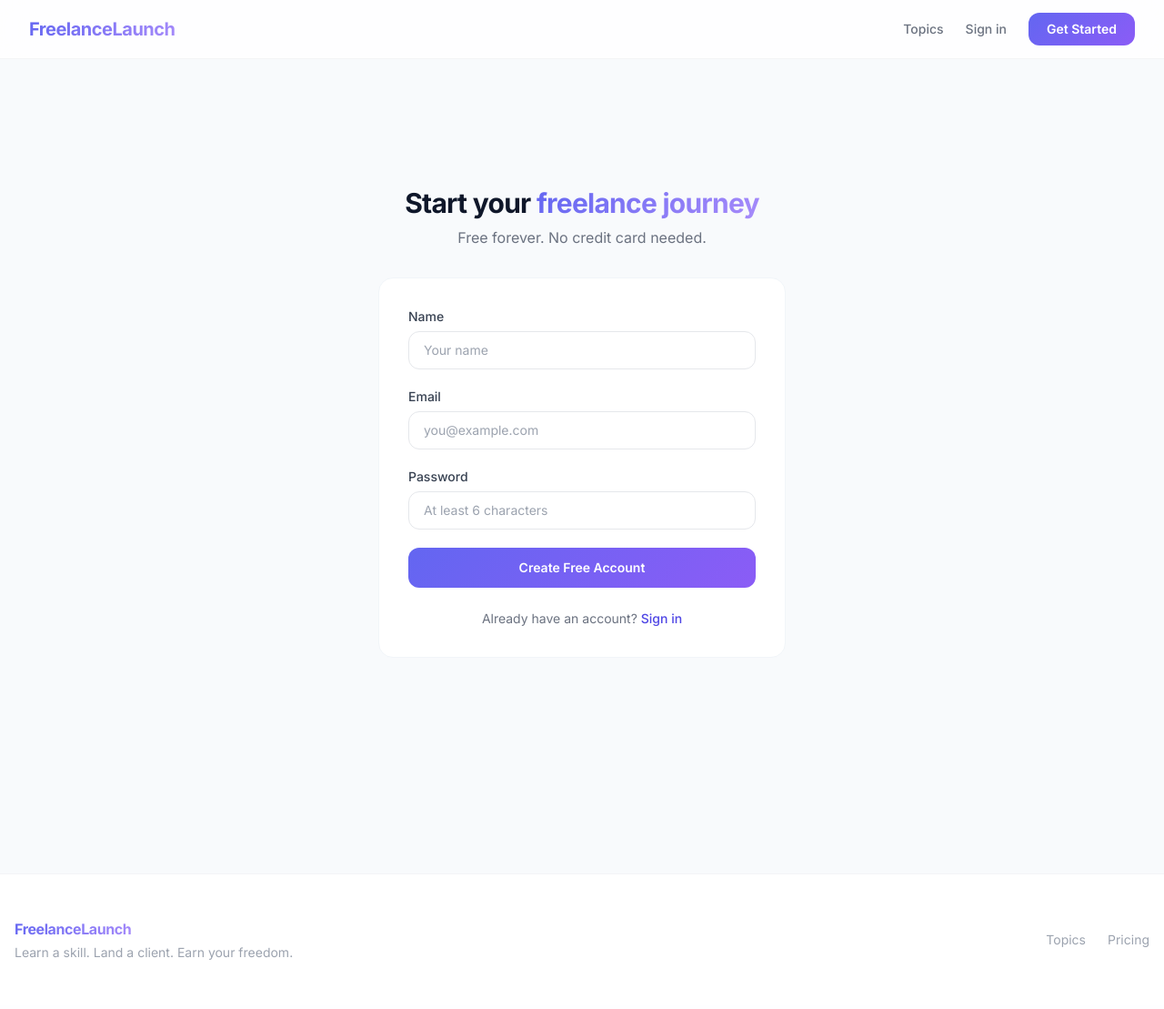
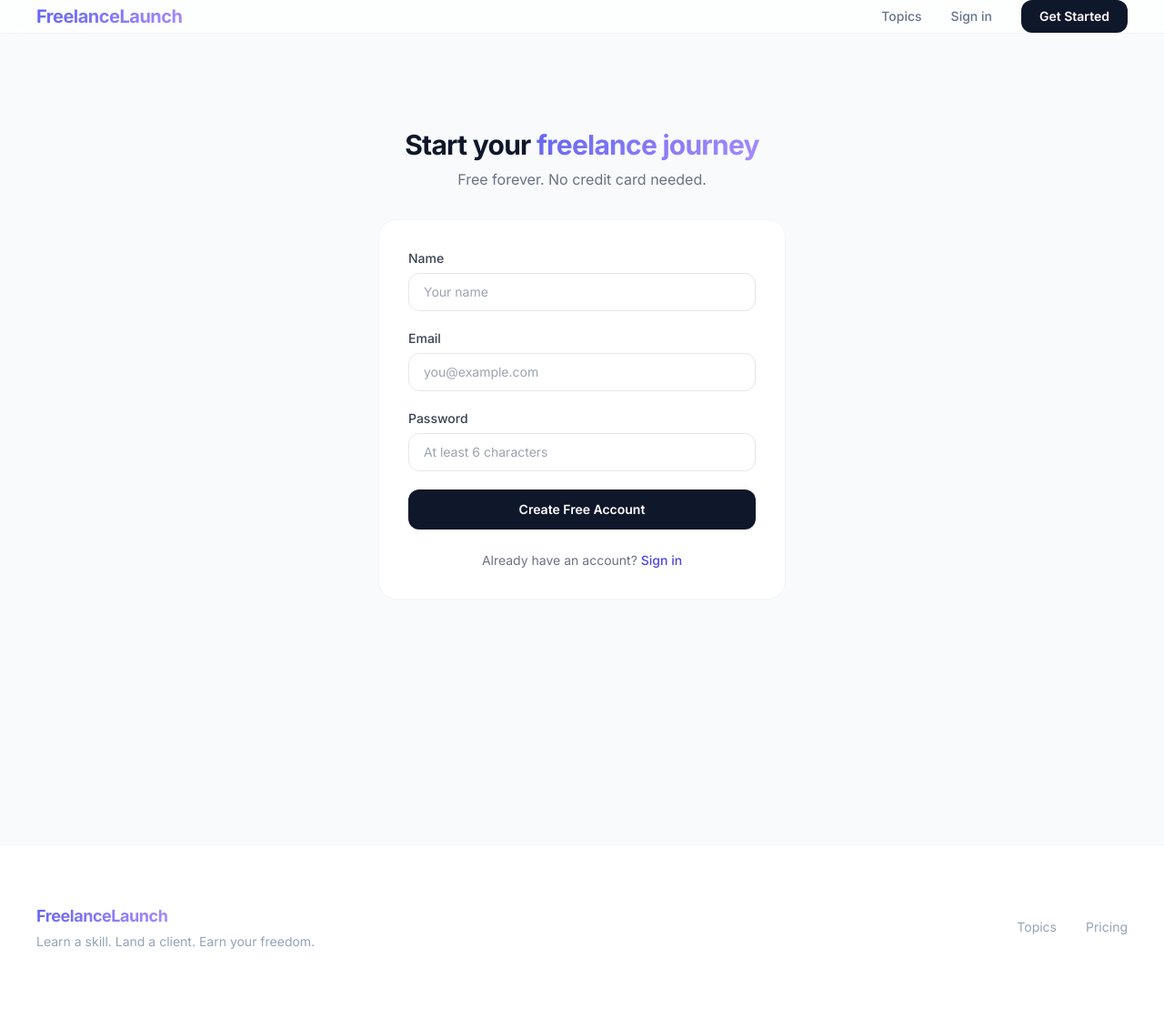
Before and after one commit to Djd11/freelancelaunch, a Flask app: page /auth/signup in a window 1280 px wide. Shown: the whole page at 91% size. Before the commit the page ends 1055 px from the top, so only its background shows below. Run offline with Flask 3, Linux system fonts and the light colour scheme; some libraries are stand-ins or nearby versions.

Commit message:
redesign: contemporary design system — neutral+accent, tighter typography, softer cards, cleaner nav, stronger whitespace

```diff
--- a/templates/base.html
+++ b/templates/base.html
@@ -10,131 +10,164 @@
         @import url('https://fonts.googleapis.com/css2?family=Inter:wght@300;400;500;600;700;800&display=swap');
         * { font-family: 'Inter', sans-serif; }
 
-        .gradient-primary {
-            background: linear-gradient(135deg, #6366f1 0%, #8b5cf6 50%, #a78bfa 100%);
+        /* ─── Design Tokens ─────────────────────────────── */
+        :root {
+            --accent: #6366f1;
+            --accent-light: #eef2ff;
+            --accent-mid: #a5b4fc;
+            --surface: #ffffff;
+            --surface-subtle: #f8fafc;
+            --border: #f1f5f9;
+            --border-strong: #e2e8f0;
+            --text: #0f172a;
+            --text-secondary: #64748b;
+            --text-muted: #94a3b8;
+            --radius: 20px;
+            --radius-sm: 12px;
+            --shadow-sm: 0 1px 3px rgba(0,0,0,0.04);
+            --shadow: 0 4px 24px rgba(0,0,0,0.04);
+            --shadow-lg: 0 8px 40px rgba(0,0,0,0.06);
         }
+
         .gradient-text {
-            background: linear-gradient(135deg, #6366f1 0%, #a78bfa 100%);
+            background: linear-gradient(135deg, var(--accent) 0%, #a78bfa 100%);
             -webkit-background-clip: text;
             -webkit-text-fill-color: transparent;
         }
-        .gradient-subtle {
-            background: linear-gradient(180deg, #f8fafc 0%, #ffffff 100%);
+        .gradient-primary {
+            background: linear-gradient(135deg, var(--accent) 0%, #8b5cf6 100%);
         }
         .card {
-            background: #ffffff;
-            border: 1px solid #f1f5f9;
-            border-radius: 16px;
+            background: var(--surface);
+            border: 1px solid var(--border);
+            border-radius: var(--radius);
             transition: all 0.2s ease;
         }
         .card:hover {
-            border-color: #e2e8f0;
-            box-shadow: 0 4px 20px rgba(0, 0, 0, 0.04);
+            border-color: var(--border-strong);
+            box-shadow: var(--shadow);
         }
         .card-active {
-            border-color: #6366f1;
+            border-color: var(--accent);
             box-shadow: 0 4px 24px rgba(99, 102, 241, 0.08);
         }
         .btn-primary {
-            background: linear-gradient(135deg, #6366f1 0%, #8b5cf6 100%);
+            background: #0f172a;
             color: white;
+            border-radius: var(--radius-sm);
             transition: all 0.2s ease;
+            font-weight: 600;
         }
         .btn-primary:hover {
+            background: #1e293b;
             transform: translateY(-1px);
-            box-shadow: 0 4px 16px rgba(99, 102, 241, 0.3);
+            box-shadow: 0 4px 16px rgba(15, 23, 42, 0.15);
         }
-        .btn-secondary {
-            background: #f1f5f9;
-            color: #475569;
+        .btn-ghost {
+            background: transparent;
+            color: var(--text-secondary);
+            border: 1px solid var(--border-strong);
+            border-radius: var(--radius-sm);
             transition: all 0.2s ease;
+            font-weight: 500;
         }
-        .btn-secondary:hover {
-            background: #e2e8f0;
+        .btn-ghost:hover {
+            background: var(--surface-subtle);
+            border-color: #cbd5e1;
         }
         .badge {
             display: inline-flex;
             align-items: center;
-            padding: 2px 10px;
+            padding: 2px 12px;
             border-radius: 9999px;
             font-size: 0.75rem;
             font-weight: 600;
+            letter-spacing: 0.01em;
+        }
+        .section-title {
+            font-size: 1.75rem;
+            font-weight: 700;
+            letter-spacing: -0.02em;
+            line-height: 1.2;
         }
         .flash-success { background: #dcfce7; border: 1px solid #86efac; color: #166534; }
         .flash-error { background: #fee2e2; border: 1px solid #fca5a5; color: #991b1b; }
         .flash-info { background: #e0f2fe; border: 1px solid #7dd3fc; color: #075985; }
 
-        @keyframes fadeIn {
-            from { opacity: 0; transform: translateY(-4px); }
-            to { opacity: 1; transform: translateY(0); }
-        }
+        @keyframes fadeIn { from { opacity: 0; transform: translateY(-4px); } to { opacity: 1; transform: translateY(0); } }
         .animate-fade { animation: fadeIn 0.3s ease; }
-
-        @keyframes slideUp {
-            from { opacity: 0; transform: translateY(8px); }
-            to { opacity: 1; transform: translateY(0); }
-        }
+        @keyframes slideUp { from { opacity: 0; transform: translateY(12px); } to { opacity: 1; transform: translateY(0); } }
         .animate-slide { animation: slideUp 0.4s ease; }
     </style>
 </head>
 <body class="bg-[#f8fafc] text-[#0f172a] antialiased min-h-screen">
     <!-- NAV -->
-    <nav class="fixed top-0 w-full bg-white/80 backdrop-blur-xl border-b border-gray-100 z-50">
-        <div class="max-w-7xl mx-auto px-4 sm:px-6 lg:px-8">
-            <div class="flex justify-between h-16 items-center">
+    <nav class="fixed top-0 w-full bg-white/70 backdrop-blur-2xl border-b border-[#f1f5f9] z-50">
+        <div class="max-w-7xl mx-auto px-6 sm:px-8 lg:px-10">
+            <div class="flex justify-between h-18 items-center">
                 <a href="/" class="text-xl font-bold tracking-tight">
                     <span class="gradient-text">FreelanceLaunch</span>
                 </a>
-                <div class="flex items-center gap-6">
-                    <a href="{{ url_for('topics.explore') }}" class="text-sm font-medium text-gray-500 hover:text-gray-900 transition">Topics</a>
+                <div class="flex items-center gap-8">
+                    <a href="{{ url_for('topics.explore') }}" class="text-sm font-medium text-[#64748b] hover:text-[#0f172a] transition">Topics</a>
                     {% if user %}
-                        <a href="{{ url_for('dashboard.home') }}" class="text-sm font-medium text-gray-500 hover:text-gray-900 transition">Dashboard</a>
-                        <a href="{{ url_for('freelance.pipeline') }}" class="text-sm font-medium text-gray-500 hover:text-gray-900 transition">Pipeline</a>
-                        <a href="{{ url_for('payments.pricing') }}" class="text-sm font-medium text-gray-500 hover:text-gray-900 transition">Pricing</a>
-                        <!-- PLATFORM LINK STATUS — top right of nav -->
+                        <a href="{{ url_for('dashboard.home') }}" class="text-sm font-medium text-[#64748b] hover:text-[#0f172a] transition">Dashboard</a>
+                        <a href="{{ url_for('freelance.pipeline') }}" class="text-sm font-medium text-[#64748b] hover:text-[#0f172a] transition">Pipeline</a>
+                        <a href="{{ url_for('payments.pricing') }}" class="text-sm font-medium text-[#64748b] hover:text-[#0f172a] transition">Pricing</a>
                         <a href="{{ url_for('platforms.setup') }}"
-                           class="flex items-center gap-1.5 text-sm font-medium px-3 py-1.5 rounded-lg transition
-                           {% if platform_needs_setup %}
-                               bg-amber-50 text-amber-700 hover:bg-amber-100 border border-amber-200
-                           {% else %}
-                               bg-emerald-50 text-emerald-700 hover:bg-emerald-100 border border-emerald-200
-                           {% endif %}">
-                            <span>🔗</span>
-                            <span>{% if platform_needs_setup %}Link Platforms{% else %}Platforms{% endif %}</span>
-                            {% if platform_count > 0 %}
-                            <span class="text-xs font-bold ml-0.5">{{ platform_count }}</span>
-                            {% endif %}
+                           class="flex items-center gap-2 text-sm font-medium px-3 py-1.5 rounded-lg transition text-[#64748b] hover:text-[#0f172a]">
+                            <span class="w-2 h-2 rounded-full {% if platform_needs_setup %}bg-amber-400{% else %}bg-emerald-400{% endif %}"></span>
+                            {% if platform_needs_setup %}Link Platforms{% else %}{{ platform_count }} Linked{% endif %}
                         </a>
                         <div class="relative group">
-                            <button class="flex items-center gap-2 text-sm font-medium text-gray-700 hover:text-gray-900 transition">
-                                <div class="w-8 h-8 rounded-full gradient-primary text-white flex items-center justify-center text-xs font-bold shadow-sm">
+                            <button class="flex items-center gap-2 text-sm font-medium text-[#64748b] hover:text-[#0f172a] transition">
+                                <div class="w-9 h-9 rounded-full bg-[#0f172a] text-white flex items-center justify-center text-xs font-bold shadow-sm">
                                     {{ (user.get('avatar_url') or user.get('display_name') or 'U')[:1].upper() }}
                                 </div>
                             </button>
-                            <div class="absolute right-0 mt-2 w-48 bg-white border border-gray-100 rounded-xl shadow-lg shadow-black/5 opacity-0 invisible group-hover:opacity-100 group-hover:visible transition-all duration-200 py-1">
-                                <a href="{{ url_for('auth.profile') }}" class="block px-4 py-2.5 text-sm text-gray-600 hover:bg-gray-50 transition">Profile</a>
-                                <a href="{{ url_for('platforms.setup') }}" class="block px-4 py-2.5 text-sm text-gray-600 hover:bg-gray-50 transition">🔗 Link Platforms</a>
-                                <a href="{{ url_for('deliverables.portfolio') }}" class="block px-4 py-2.5 text-sm text-gray-600 hover:bg-gray-50 transition">Portfolio</a>
-                                <hr class="my-1 border-gray-100">
+                            <div class="absolute right-0 mt-2 w-52 bg-white border border-[#f1f5f9] rounded-2xl shadow-lg shadow-black/[0.04] opacity-0 invisible group-hover:opacity-100 group-hover:visible transition-all duration-200 py-1.5">
+                                <div class="px-4 py-2 border-b border-[#f1f5f9] mb-1">
+                                    <div class="text-sm font-medium text-[#0f172a]">{{ user.get('display_name', 'User') }}</div>
+                                    <div class="text-xs text-[#94a3b8]">{{ user.get('avatar_url', '') }}</div>
+                                </div>
+                                <a href="{{ url_for('auth.profile') }}" class="block px-4 py-2.5 text-sm text-[#64748b] hover:bg-[#f8fafc] transition">Profile</a>
+                                <a href="{{ url_for('platforms.setup') }}" class="block px-4 py-2.5 text-sm text-[#64748b] hover:bg-[#f8fafc] transition">Link Platforms</a>
+                                <a href="{{ url_for('deliverables.portfolio') }}" class="block px-4 py-2.5 text-sm text-[#64748b] hover:bg-[#f8fafc] transition">Portfolio</a>
+                                <hr class="my-1 border-[#f1f5f9]">
                                 <a href="{{ url_for('auth.logout') }}" class="block px-4 py-2.5 text-sm text-red-500 hover:bg-red-50 transition">Sign out</a>
                             </div>
                         </div>
                     {% else %}
-                        <a href="{{ url_for('auth.login') }}" class="text-sm font-medium text-gray-500 hover:text-gray-900 transition">Sign in</a>
-                        <a href="{{ url_for('auth.signup') }}" class="btn-primary px-5 py-2 rounded-xl text-sm font-semibold">Get Started</a>
+                        <a href="{{ url_for('auth.login') }}" class="text-sm font-medium text-[#64748b] hover:text-[#0f172a] transition">Sign in</a>
+                        <a href="{{ url_for('auth.signup') }}" class="btn-primary px-5 py-2 text-sm">Get Started</a>
                     {% endif %}
                 </div>
             </div>
         </div>
     </nav>
 
+    <!-- PLATFORM SETUP BANNER -->
+    {% if user and platform_needs_setup %}
+    <div class="bg-[#0f172a] text-white mt-18">
+        <div class="max-w-7xl mx-auto px-6 sm:px-8 lg:px-10 py-3 flex items-center justify-between flex-wrap gap-2">
+            <div class="flex items-center gap-3 text-sm text-white/80">
+                <span>🔗</span>
+                <span>Link your freelance platforms to track jobs and contracts.</span>
+            </div>
+            <a href="{{ url_for('platforms.setup') }}"
+               class="bg-white text-[#0f172a] px-5 py-1.5 rounded-lg text-sm font-bold hover:bg-white/90 transition whitespace-nowrap">
+                Set up now →
+            </a>
+        </div>
+    </div>
+    {% endif %}
+
     <!-- FLASH MESSAGES -->
     {% with messages = get_flashed_messages(with_categories=true) %}
         {% if messages %}
-            <div class="fixed top-20 left-1/2 -translate-x-1/2 z-50 w-full max-w-lg px-4">
+            <div class="fixed top-24 left-1/2 -translate-x-1/2 z-50 w-full max-w-lg px-4">
                 {% for category, message in messages %}
-                    <div class="flash-{{ category }} px-5 py-3 rounded-xl shadow-lg mb-2 text-sm font-medium animate-fade flex items-center gap-2">
-                        {% if category == 'success' %}✅{% elif category == 'error' %}✕{% else %}ℹ️{% endif %}
+                    <div class="flash-{{ category }} px-5 py-3 rounded-2xl shadow-lg mb-2 text-sm font-medium animate-fade flex items-center gap-2">
                         {{ message }}
                     </div>
                 {% endfor %}
@@ -142,40 +175,24 @@
         {% endif %}
     {% endwith %}
 
-    <!-- PLATFORM SETUP BANNER (shown on every page until done) -->
-    {% if user and platform_needs_setup %}
-    <div class="bg-gradient-primary text-white">
-        <div class="max-w-7xl mx-auto px-4 sm:px-6 lg:px-8 py-3 flex items-center justify-between flex-wrap gap-2">
-            <div class="flex items-center gap-3 text-sm">
-                <span class="text-lg">🔗</span>
-                <span><strong>Link your freelance platforms</strong> — You need Upwork, Fiverr, or Contra accounts to track jobs and contracts.</span>
-            </div>
-            <a href="{{ url_for('platforms.setup') }}"
-               class="bg-white text-indigo-600 px-5 py-1.5 rounded-lg text-sm font-bold hover:bg-indigo-50 transition whitespace-nowrap">
-                Set up now →
-            </a>
-        </div>
-    </div>
-    {% endif %}
-
     <!-- MAIN -->
-    <main class="pt-16">
+    <main class="pt-18">
         {% block content %}{% endblock %}
     </main>
 
     <!-- FOOTER -->
-    <footer class="border-t border-gray-100 bg-white mt-24">
-        <div class="max-w-7xl mx-auto px-4 py-12">
-            <div class="flex flex-col md:flex-row justify-between items-center gap-4">
+    <footer class="border-t border-[#f1f5f9] bg-white mt-32">
+        <div class="max-w-7xl mx-auto px-6 sm:px-8 lg:px-10 py-16">
+            <div class="flex flex-col md:flex-row justify-between items-center gap-6">
                 <div class="text-center md:text-left">
-                    <p class="font-bold tracking-tight">
+                    <p class="font-bold tracking-tight text-lg">
                         <span class="gradient-text">FreelanceLaunch</span>
                     </p>
-                    <p class="text-sm text-gray-400 mt-1">Learn a skill. Land a client. Earn your freedom.</p>
+                    <p class="text-sm text-[#94a3b8] mt-1">Learn a skill. Land a client. Earn your freedom.</p>
                 </div>
-                <div class="flex gap-6 text-sm text-gray-400">
-                    <a href="{{ url_for('topics.explore') }}" class="hover:text-gray-600 transition">Topics</a>
-                    <a href="{{ url_for('payments.pricing') }}" class="hover:text-gray-600 transition">Pricing</a>
+                <div class="flex gap-8 text-sm text-[#94a3b8]">
+                    <a href="{{ url_for('topics.explore') }}" class="hover:text-[#64748b] transition">Topics</a>
+                    <a href="{{ url_for('payments.pricing') }}" class="hover:text-[#64748b] transition">Pricing</a>
                 </div>
             </div>
         </div>
```
